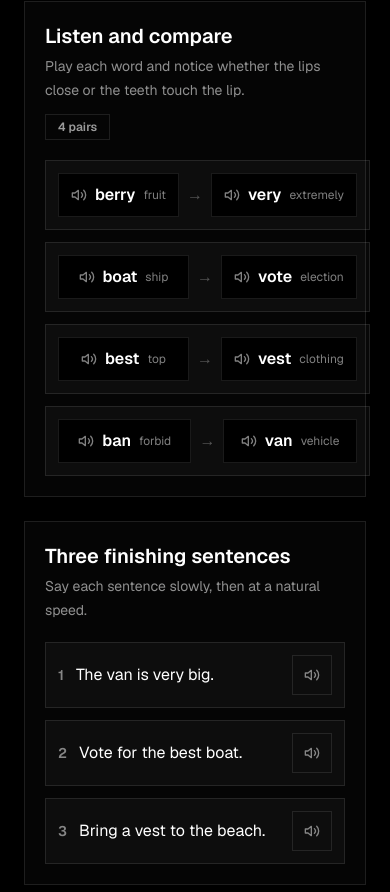
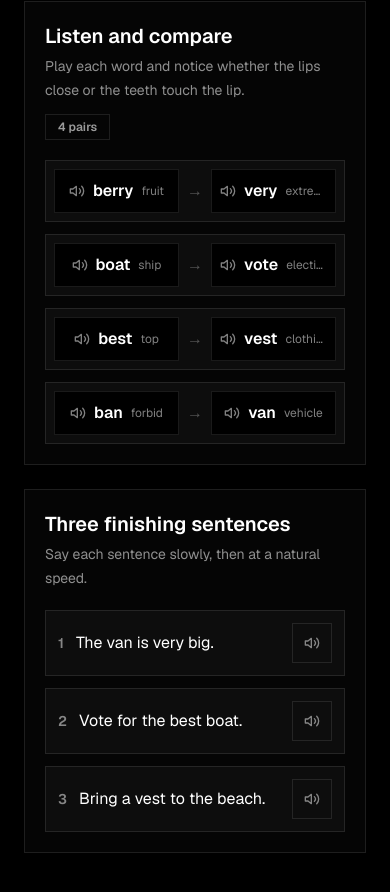
Before and after one commit to KulafuAcademy/ATLAS, a Next.js app: page /lessons/b-v in a window 390 px wide. Shown: the part 2195-3087 px from the top of the page. Built offline with nearby package versions, Linux system fonts and the light colour scheme.

Commit message:
lesson and compare section ui fix

```diff
--- a/components/training/LessonPractice.tsx
+++ b/components/training/LessonPractice.tsx
@@ -89,11 +89,11 @@ export function LessonPractice({
           </span>
         </div>
 
-        <div className="grid gap-3 sm:grid-cols-2">
+        <div className="grid gap-3 lg:grid-cols-2">
           {practice.compare.pairs.map((pair) => (
             <div
               key={`${pair.left}-${pair.right}`}
-              className="flex items-center gap-2 border border-white/10 bg-white/[0.03] p-3"
+              className="flex min-w-0 items-center gap-2 border border-white/10 bg-white/[0.03] p-2 sm:p-3"
             >
               <PlayWordButton word={pair.left} hint={text(pair.leftHint)} onPlay={playWord} />
               <span aria-hidden className="shrink-0 text-white/30">
@@ -148,11 +148,11 @@ function PlayWordButton({
     <button
       type="button"
       onClick={() => onPlay(word)}
-      className="flex h-11 flex-1 items-center justify-center gap-2 border border-white/10 bg-black px-3 text-white transition hover:border-white/35 focus:outline-none"
+      className="flex h-11 min-w-0 flex-1 items-center justify-center gap-2 border border-white/10 bg-black px-2 text-white transition hover:border-white/35 focus:outline-none sm:px-3"
     >
       <SpeakerIcon className="h-4 w-4 shrink-0 text-white/50" />
-      <span className="font-semibold">{word}</span>
-      <span className="text-xs text-white/50">{hint}</span>
+      <span className="shrink-0 font-semibold">{word}</span>
+      <span className="min-w-0 truncate text-xs text-white/50">{hint}</span>
     </button>
   );
 }
```
